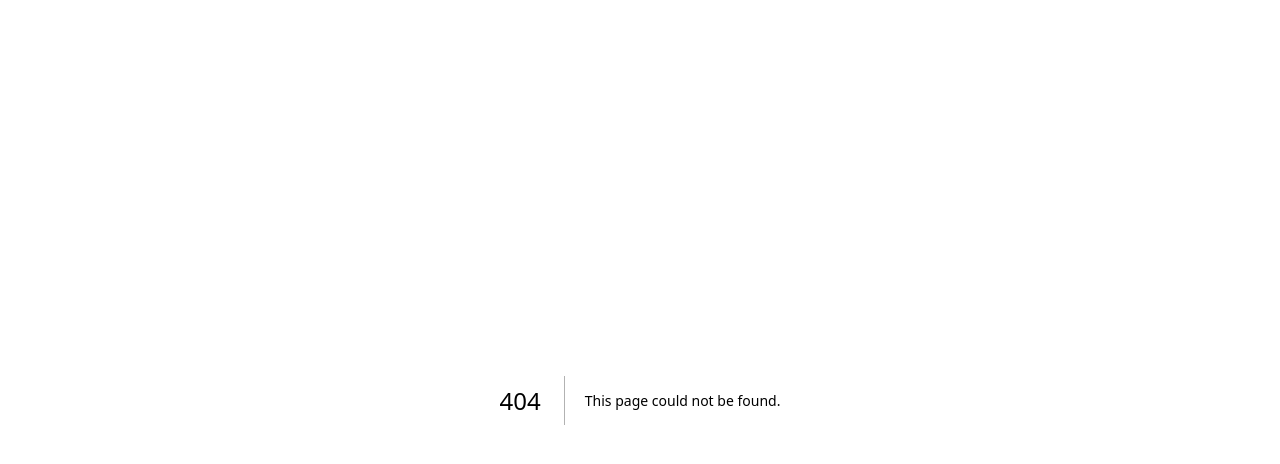
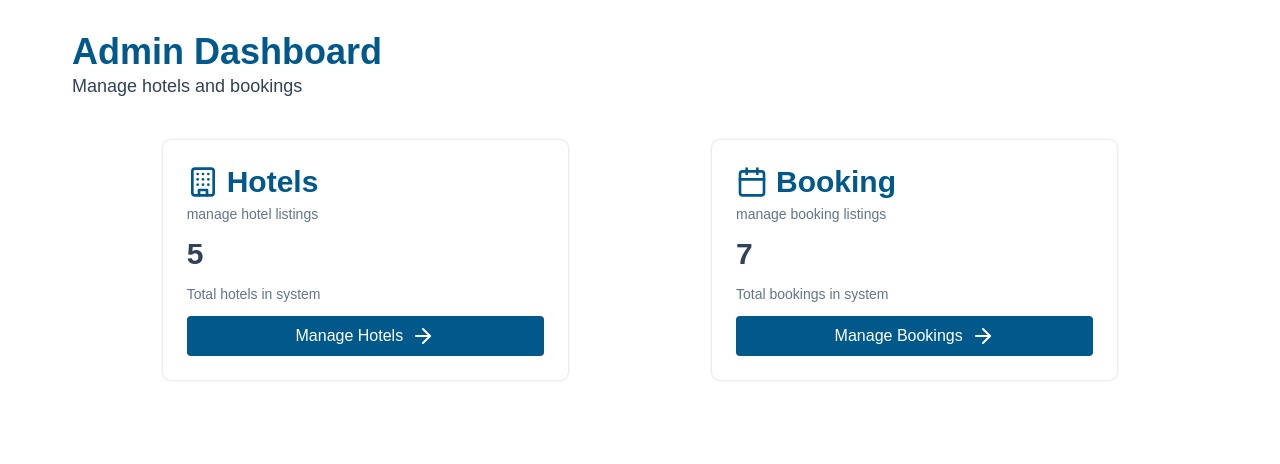
Before and after one commit to Bossppp/fe-project-2024-2-concern-but-complete, a Next.js app: page /admin in a window 1280 px wide. Before the commit this address had no page. Shown: the top 464 px of the page. Built offline with nearby package versions, Linux system fonts and the light colour scheme.

Commit message:
feat: add admin dashboard

```diff
--- /dev/null
+++ b/src/app/(admin)/admin/page.tsx
@@ -0,0 +1,77 @@
+'use client'
+import { ArrowRight, Building, Calendar, UserRoundCog } from "lucide-react";
+import { useRouter } from "next/navigation";
+import React from "react";
+
+function AdminDashboard() {
+    const router = useRouter();
+
+        const handleClick = (buttonLabel: string, route: string) => {
+            alert(`You clicked on: ${buttonLabel}`);
+            router.push(route);
+        };
+
+    return (
+      <div className="min-h-screen bg-white flex flex-col p-8 mx-auto ">
+        <h1 className="text-4xl font-bold  text-sky-800 ml-10">
+          Admin Dashboard
+        </h1>
+        <p className="text-lg text-slate-700 ml-10">
+          Manage hotels and bookings
+        </p>
+        <div className="flex gap-6 justify-center mt-10 ">
+          {/* Hotels Card */}
+          <div className="w-1/3 bg-white h-60 p-6 rounded-lg shadow-[0_0_3px_0_rgba(0,0,0,0.2)] flex flex-col justify-between mr-30">
+            <div>
+              <h2 className="text-3xl font-semibold mb-1 text-sky-800 flex items-center gap-2">
+                <Building className="w-8 h-8" />
+                Hotels
+              </h2>
+              <div className="space-y-3 text-slate-700 ">
+                <p className="text-sm text-slate-500  ">
+                  manage hotel listings
+                </p>
+                <p className="text-3xl font-bold text-slate-700">5</p>
+                <p className="text-sm text-slate-500">Total hotels in system</p>
+              </div>
+            </div>
+            <button
+              className="w-full px-4 py-2 bg-sky-800 text-white rounded hover:bg-sky-700 flex items-center justify-center gap-2"
+              onClick={() => handleClick("manage booking", "/user/bookings")}
+            >
+              <span>Manage Hotels</span>
+              <ArrowRight />
+            </button>
+          </div>
+
+          {/* Bookings Card */}
+          <div className="w-1/3 bg-white h-60 p-6 rounded-lg shadow-[0_0_3px_0_rgba(0,0,0,0.2)] flex flex-col justify-between">
+            <div>
+              <h2 className="text-3xl font-semibold mb-1 text-sky-800 flex items-center gap-2">
+                <Calendar className="w-8 h-8" />
+                Booking
+              </h2>
+              <div className="space-y-3 text-slate-700 ">
+                <p className="text-sm text-slate-500  ">
+                  manage booking listings
+                </p>
+                <p className="text-3xl font-bold text-slate-700">7</p>
+                <p className="text-sm text-slate-500">
+                  Total bookings in system
+                </p>
+              </div>
+            </div>
+            <button
+              className="w-full px-4 py-2 bg-sky-800 text-white rounded hover:bg-sky-700 flex items-center justify-center gap-2"
+              onClick={() => handleClick("manage booking", "/user/bookings")}
+            >
+              <span>Manage Bookings</span>
+              <ArrowRight />
+            </button>
+          </div>
+        </div>
+      </div>
+    );
+}
+
+export default AdminDashboard;
```
